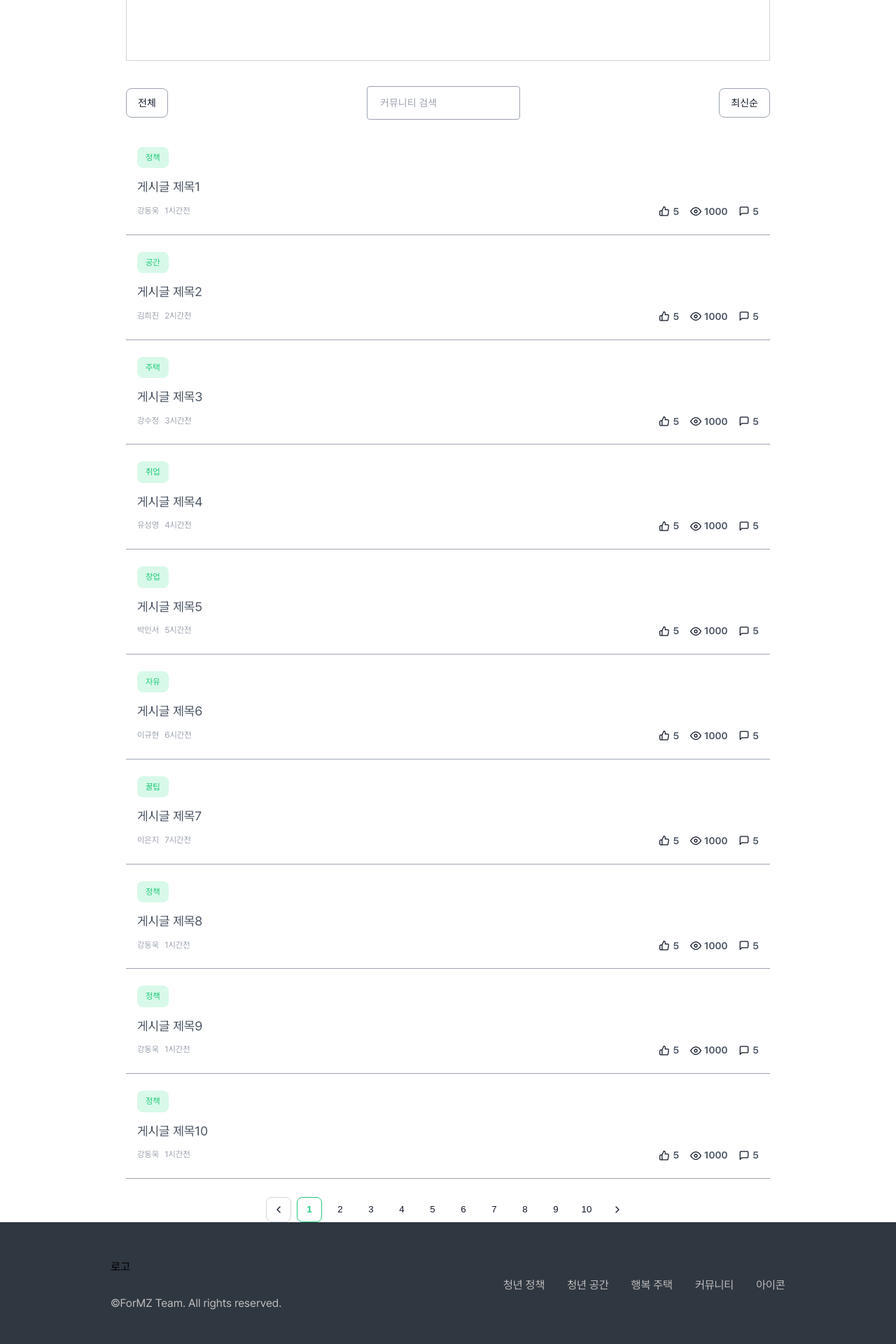
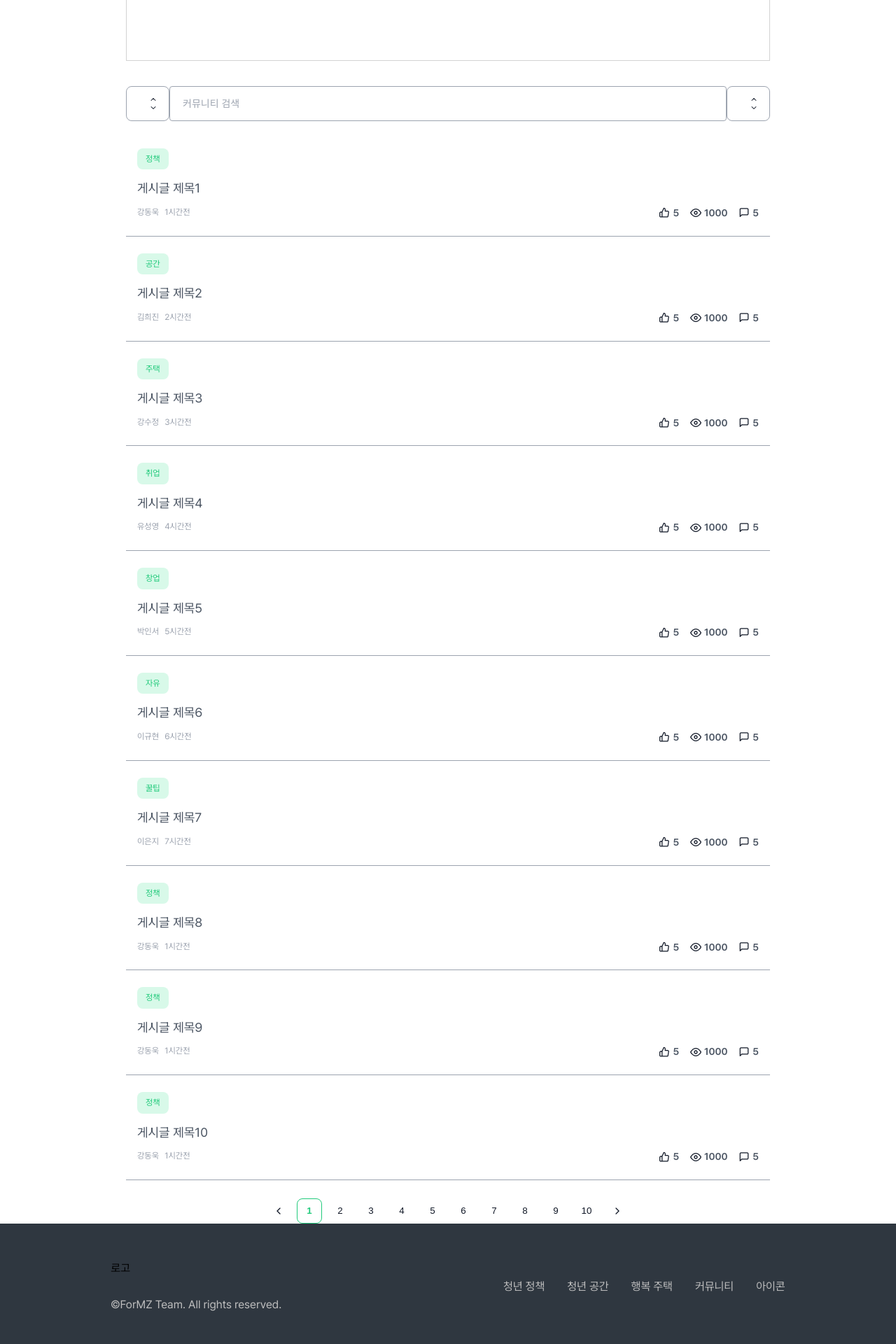
Before and after one commit to For-MZ/formz-fe, a Next.js app: page /community in a window 1280 px wide. Shown: the part 280-2200 px from the top of the page at 70% size. Built offline with nearby package versions, Linux system fonts and the light colour scheme; a web font is replaced by a local one.

Commit message:
Design: 공통 컴포넌트들 디자인 수정

```diff
--- a/src/components/UI/Alert/index.tsx
+++ b/src/components/UI/Alert/index.tsx
@@ -10,7 +10,8 @@ type Props = {
 export default function Alert({ children, onClose, heading }: Props) {
   const portalElement = document.getElementById('portal') as Element;
 
-  const handleClose: React.MouseEventHandler = (event) => {
+  const handleClose = (event: React.MouseEvent<HTMLButtonElement | HTMLDivElement>) => {
+    // 이벤트 버블링 막기
     if (event.target === event.currentTarget) {
       onClose();
     }
--- a/src/components/UI/Confirm/index.tsx
+++ b/src/components/UI/Confirm/index.tsx
@@ -12,13 +12,14 @@ type Props = {
 export default function Confirm({ children, onConfirm, onCancel, heading, rightButtonText }: Props) {
   const portalElement = document.getElementById('portal') as Element;
 
-  const handleClose: React.MouseEventHandler = (event) => {
+  const handleClose = (event: React.MouseEvent<HTMLDivElement | HTMLButtonElement>) => {
+    // 이벤트 버블링 막기
     if (event.target === event.currentTarget) {
       onCancel();
     }
   };
 
-  const handleConfirm: React.MouseEventHandler = () => {
+  const handleConfirm = () => {
     onConfirm();
   };
 
--- a/src/components/UI/DropDown/DropDown.module.scss
+++ b/src/components/UI/DropDown/DropDown.module.scss
@@ -12,17 +12,30 @@
   border-radius: 8px;
   padding: 12px 16px;
   cursor: pointer;
+  display: flex;
+  gap: 1rem;
+  justify-content: space-between;
 
   &:hover {
     background-color: $background-interactive-primary-hover-subtle-color;
   }
+
+  .placeholder {
+    color: $text-disabled-color;
+  }
+
+  .icons {
+    display: flex;
+    flex-direction: column;
+  }
 }
 
 .optionList {
+  width: 100%;
   display: flex;
   flex-direction: column;
   position: absolute;
-  top: 43px;
+  top: 50px;
   background-color: $background-primary-color;
   color: $text-primary-color;
   padding: 12px 16px;
--- a/src/components/UI/DropDown/index.tsx
+++ b/src/components/UI/DropDown/index.tsx
@@ -1,35 +1,48 @@
 'use client';
 
 import { useState } from 'react';
+import upIcon from '/public/icons/chevron-up.svg';
+import downIcon from '/public/icons/chevron-down.svg';
 import styles from './DropDown.module.scss';
+import Image from 'next/image';
 
 type Props = {
   options: string[];
-  selected: string;
-  onSelect: (selected: string) => void;
+  selectedOption: string;
+  onSelect: (option: string) => void;
+  placeholder?: string;
 };
 
-export default function DropDown({ options, selected, onSelect }: Props) {
-  const [isOpen, setIsOpen] = useState(false);
+export default function DropDown({ options, selectedOption, onSelect, placeholder }: Props) {
+  const [isOpenOptionList, setIsOpenOptionList] = useState(false);
 
-  const handleClick = () => {
-    setIsOpen(!isOpen);
+  const handleToggleDropDown = () => {
+    setIsOpenOptionList((prev) => !prev);
+  };
+
+  const handleClickOption = (option: string) => {
+    onSelect(option);
+    setIsOpenOptionList(false);
   };
 
   return (
     <div className={styles.container}>
-      <button className={styles.toggle} onClick={handleClick}>
-        {selected}
+      {/* 드롭다운 토글링 버튼 */}
+      <button type="button" className={styles.toggle} onClick={handleToggleDropDown}>
+        <div>{selectedOption || <span className={styles.placeholder}>{placeholder}</span>}</div>
+        <div className={styles.icons}>
+          <Image src={upIcon} alt="up 아이콘" width={12} height={12} />
+          <Image src={downIcon} alt="down 아이콘" width={12} height={12} />
+        </div>
       </button>
-      {isOpen && (
+      {isOpenOptionList && (
+        // 드롭다운 토글링 버튼 클릭 시 보이는 옵션 리스트
         <ul className={styles.optionList}>
           {options.map((option) => (
             <li
-              className={`${styles.optionItem} ${selected === option && styles.selected}`}
+              className={`${styles.optionItem} ${selectedOption === option && styles.selected}`}
               key={option}
-              onClick={(event) => {
-                onSelect(event.target.textContent);
-              }}
+              onClick={() => handleClickOption(option)}
             >
               {option}
             </li>
--- a/src/components/UI/Pagination/Pagination.module.scss
+++ b/src/components/UI/Pagination/Pagination.module.scss
@@ -22,8 +22,7 @@
   }
 
   button:disabled {
-    color: $text-disabled-color;
-    border: 1px solid $border-disabled-color;
+    color: $icon-disabled-color;
   }
 }
 
--- a/src/components/UI/Pagination/index.tsx
+++ b/src/components/UI/Pagination/index.tsx
@@ -4,29 +4,32 @@ import styles from './Pagination.module.scss';
 type Props = {
   totalPages: number;
   currentPage: number;
-  onPageChange: (pageNumber: number) => void;
+  onChangePage: (pageNumber: number) => void;
 };
 
-export default function Pagination({ totalPages = 10, currentPage = 1, onPageChange }: Props) {
+export default function Pagination({ totalPages = 10, currentPage = 1, onChangePage }: Props) {
   const pageNumbers = Array(totalPages)
     .fill(undefined)
     .map((_, index) => index + 1);
 
   return (
     <div className={styles.container}>
-      <button onClick={() => onPageChange(currentPage - 1)} disabled={currentPage === 1}>
+      {/* 이전 페이지 버튼 */}
+      <button onClick={() => onChangePage(currentPage - 1)} disabled={currentPage === 1}>
         <Image src="/icons/chevron-left.svg" alt="이전 페이지 아이콘" width={16} height={16} />
       </button>
+      {/* 1~totalPages 버튼 */}
       {pageNumbers.map((pageNumber) => (
         <button
           key={pageNumber}
-          onClick={() => onPageChange(pageNumber)}
+          onClick={() => onChangePage(pageNumber)}
           className={pageNumber === currentPage ? styles.activePage : ''}
         >
           {pageNumber}
         </button>
       ))}
-      <button onClick={() => onPageChange(currentPage + 1)} disabled={currentPage === totalPages}>
+      {/* 다음 페이지 버튼 */}
+      <button onClick={() => onChangePage(currentPage + 1)} disabled={currentPage === totalPages}>
         <Image src="/icons/chevron-right.svg" alt="다음 페이지 아이콘" width={16} height={16} />
       </button>
     </div>
--- a/src/components/UI/TextField/TextField.module.scss
+++ b/src/components/UI/TextField/TextField.module.scss
@@ -1,11 +1,12 @@
 .container {
+  width: 100%;
   display: flex;
   flex-direction: column;
   gap: 8px;
 }
 
 .inputWrapper {
-  height: 48px;
+  height: 50px;
   border: 1px solid $border-secondary-color;
   border-radius: 4px;
   display: flex;
--- a/src/components/UI/TextField/index.tsx
+++ b/src/components/UI/TextField/index.tsx
@@ -36,12 +36,16 @@ export default function TextField({
 }: Props) {
   return (
     <div className={styles.container}>
+      {/* input과 연결되는 label */}
       {labelText && <label htmlFor={id}>{labelText}</label>}
+      {/* input처럼 보이는 div */}
       <div
         style={{ width, height }}
         className={`${styles.inputWrapper} ${error && styles.error} ${disabled && styles.disabled}`}
       >
+        {/* input처럼 보이는 div 내부 좌측 아이콘 */}
         {leftIcon && <Image src={leftIcon} alt="아이콘" className={styles.icon} />}
+        {/* 실제 input */}
         <input
           className={styles.input}
           id={id}
@@ -53,6 +57,7 @@ export default function TextField({
           value={value}
           onChange={onChange}
         />
+        {/* input처럼 보이는 div 내부 우측 아이콘 */}
         {rightIcon && <Image src={rightIcon} alt="아이콘" className={styles.icon} />}
       </div>
     </div>
```
